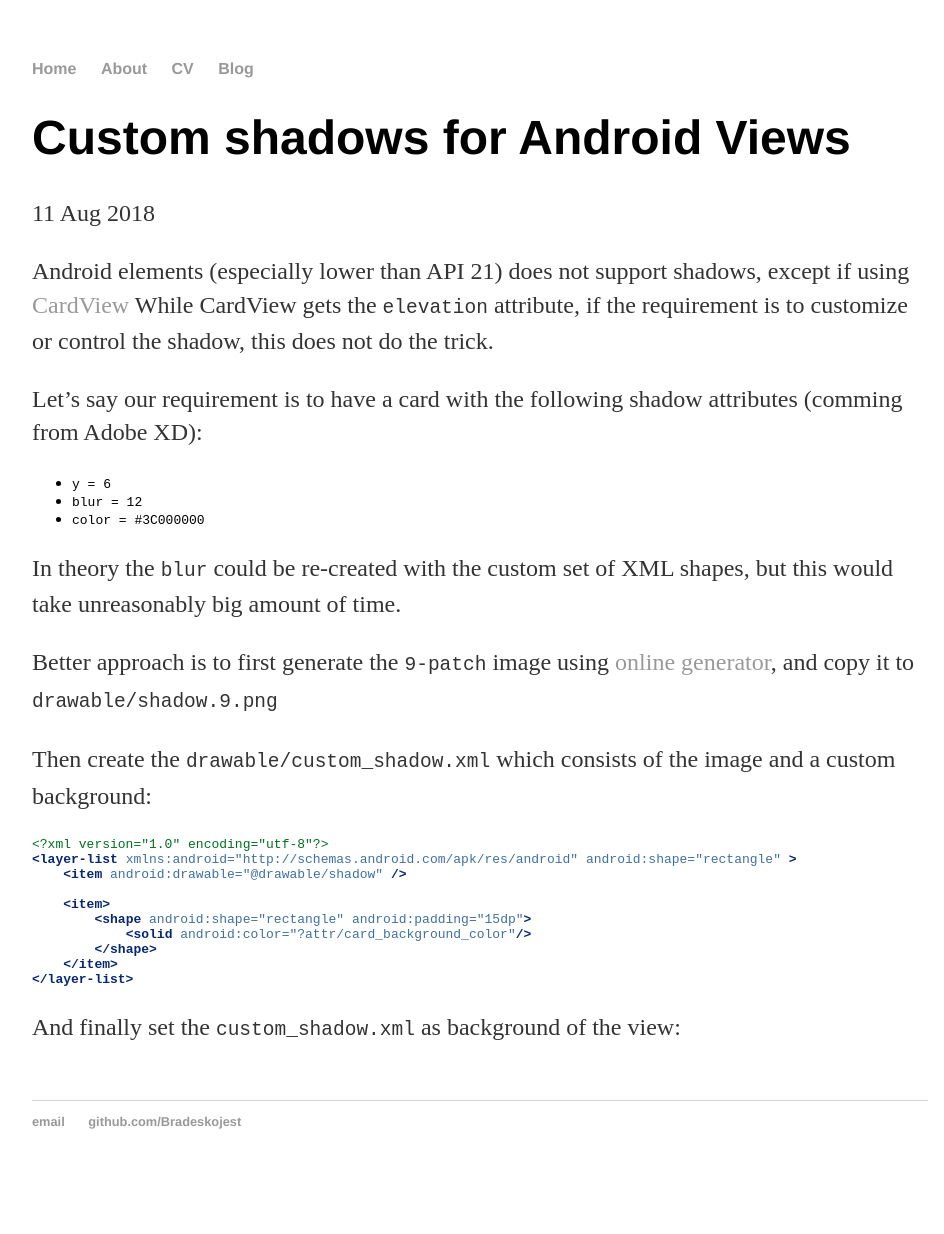
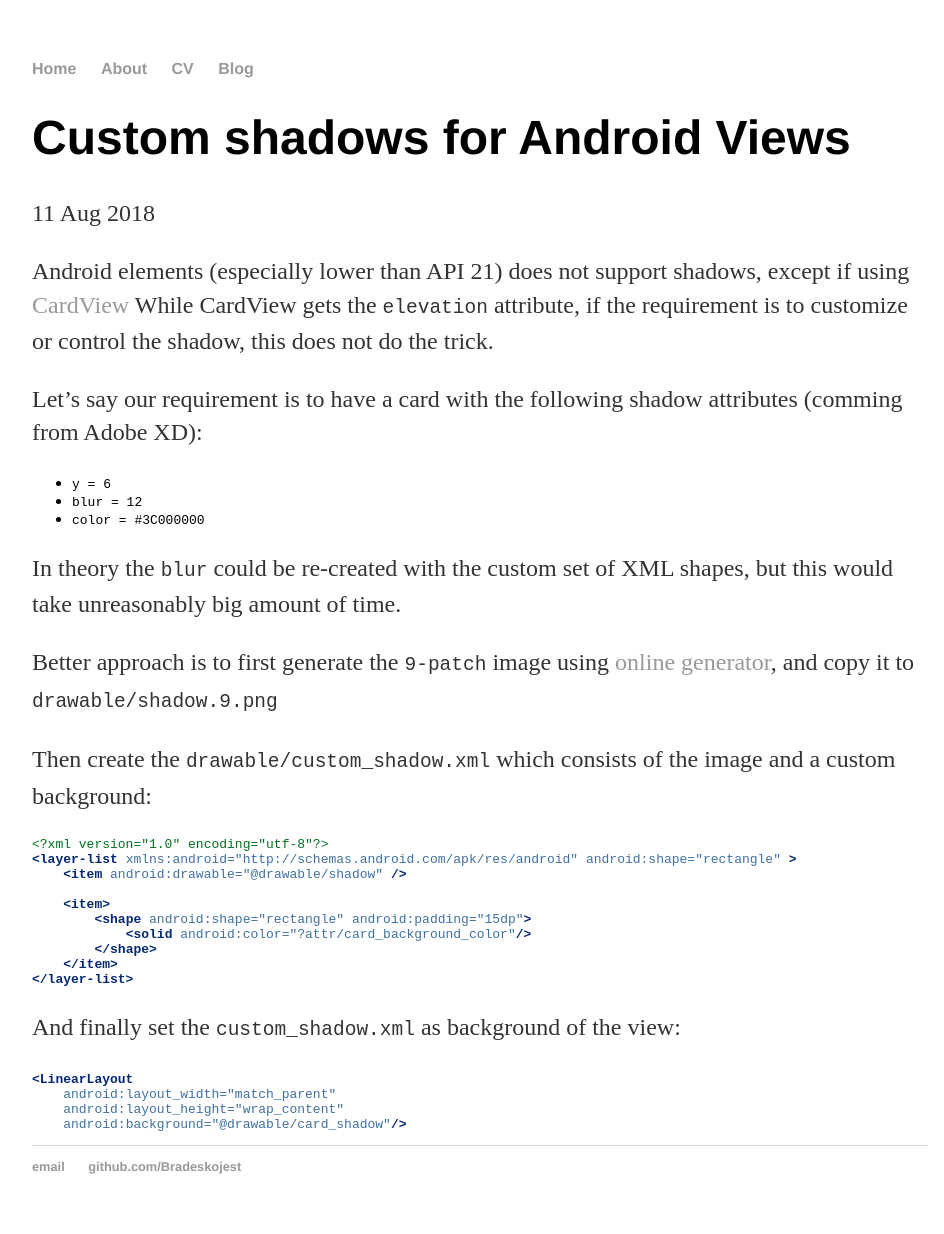
Before and after one commit to lbradesko/lbradesko.github.io, a Jekyll site: the page built from _posts/2018-08-04-lbradesko-blog-started.md, in a window 1280 px wide. Shown: the whole page, without its empty margins (160-1104 px from the left). Built offline with Jekyll 4.4.1, drawn with Linux system fonts in a browser that asks for light colours; before the commit the page ends 1189 px from its top, so only the background shows below that.

Commit message:
Update 2018-08-04-lbradesko-blog-started.md

````diff
--- a/_posts/2018-08-04-lbradesko-blog-started.md
+++ b/_posts/2018-08-04-lbradesko-blog-started.md
@@ -31,5 +31,8 @@ Then create the `drawable/custom_shadow.xml` which consists of the image and a c
 
 And finally set the `custom_shadow.xml` as background of the view:
 ```xml
-
+<LinearLayout
+    android:layout_width="match_parent"
+    android:layout_height="wrap_content"
+    android:background="@drawable/card_shadow"/>
 ```
````
